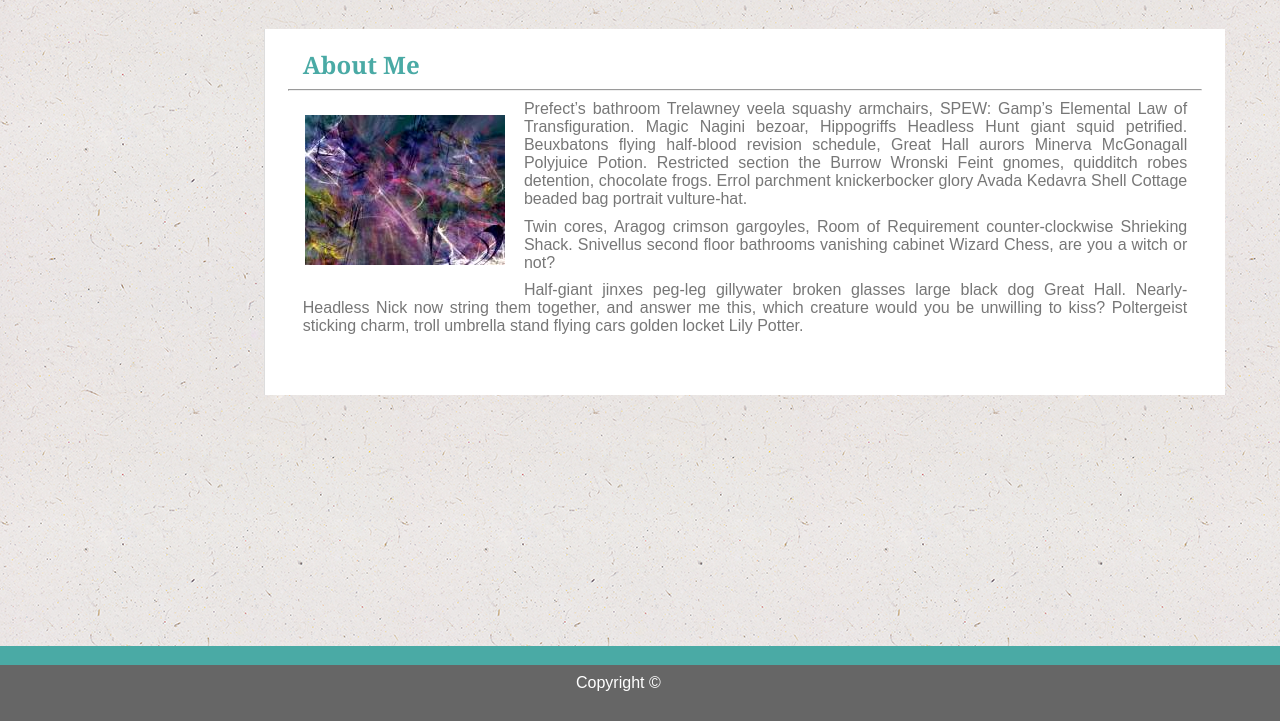
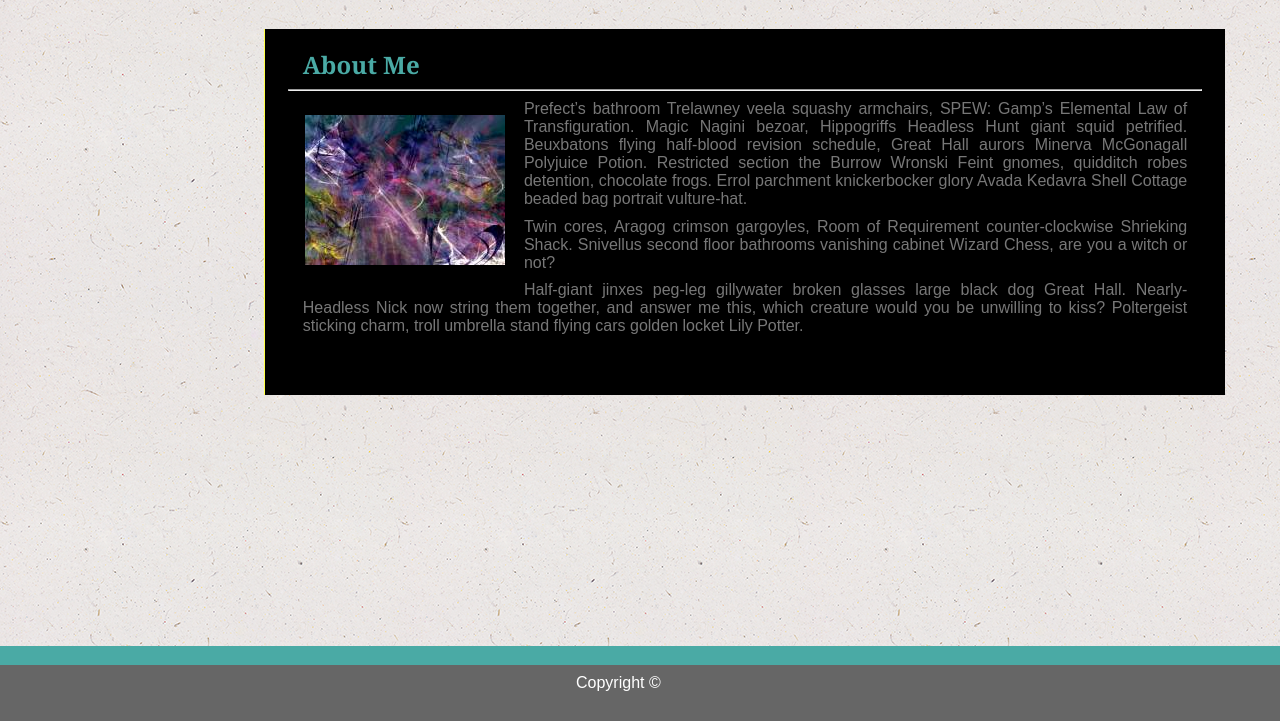
Before and after one commit to ksalazar91/Responsive-Portfolio, a plain HTML site: page index.html in a window 1280 px wide. Shown: the part 79-800 px from the top of the page. Drawn offline with Linux system fonts and the light colour scheme.

Commit message:
update readme

```diff
--- a/assets/css/style.css
+++ b/assets/css/style.css
@@ -58,12 +58,12 @@ li a{
 
 
 section{
-    background-color: #ffffff;
+    background-color: black;
     width: 960px;
     margin-left: 20%;
     position: absolute;
     margin-bottom: 100px;
-    border-left: 1px solid #dddddd;
+    border-left: 1px solid #ffff48;
     margin-top: 100px;
     padding-bottom: 50px;
 }
```
Also changed, not shown: index.html (line endings or trailing spaces), 1 other file.
